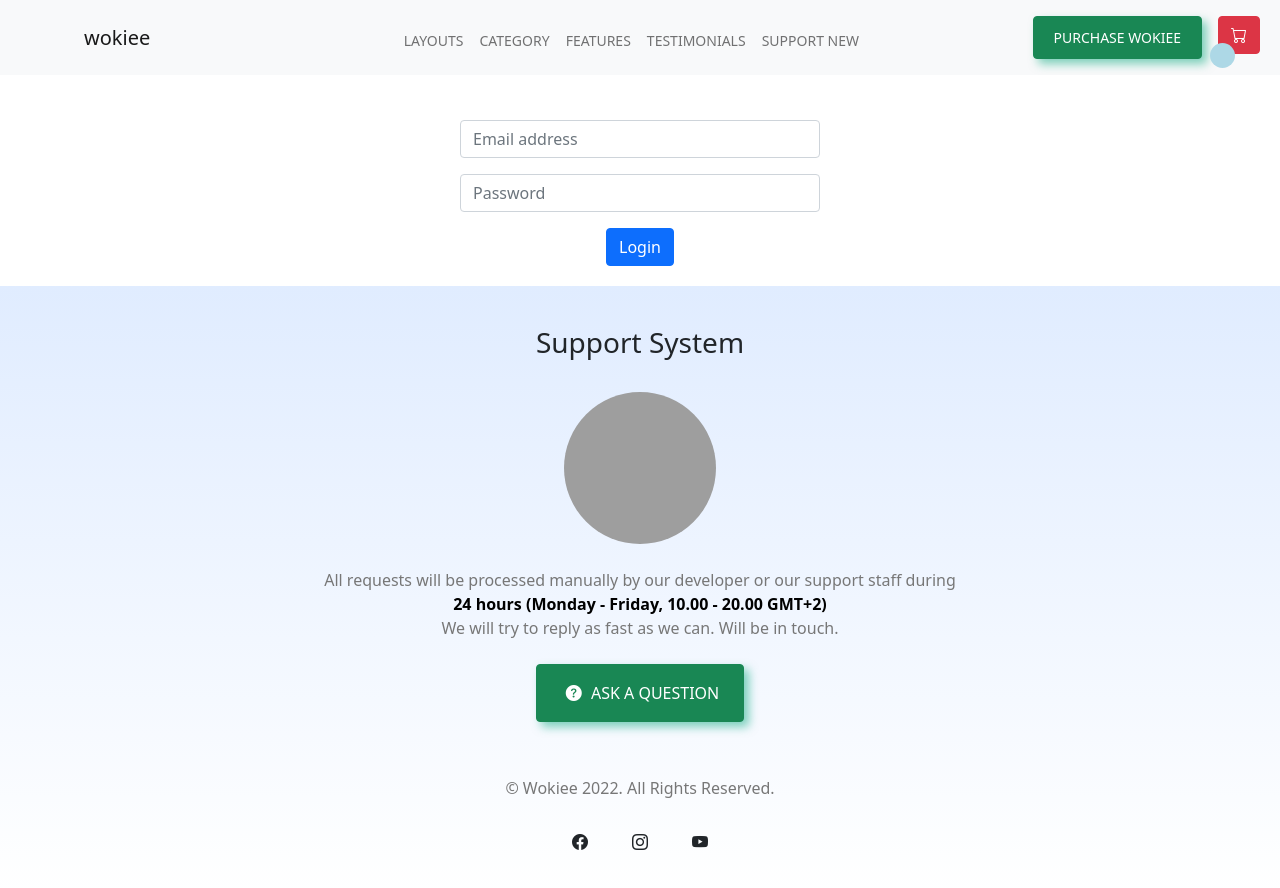
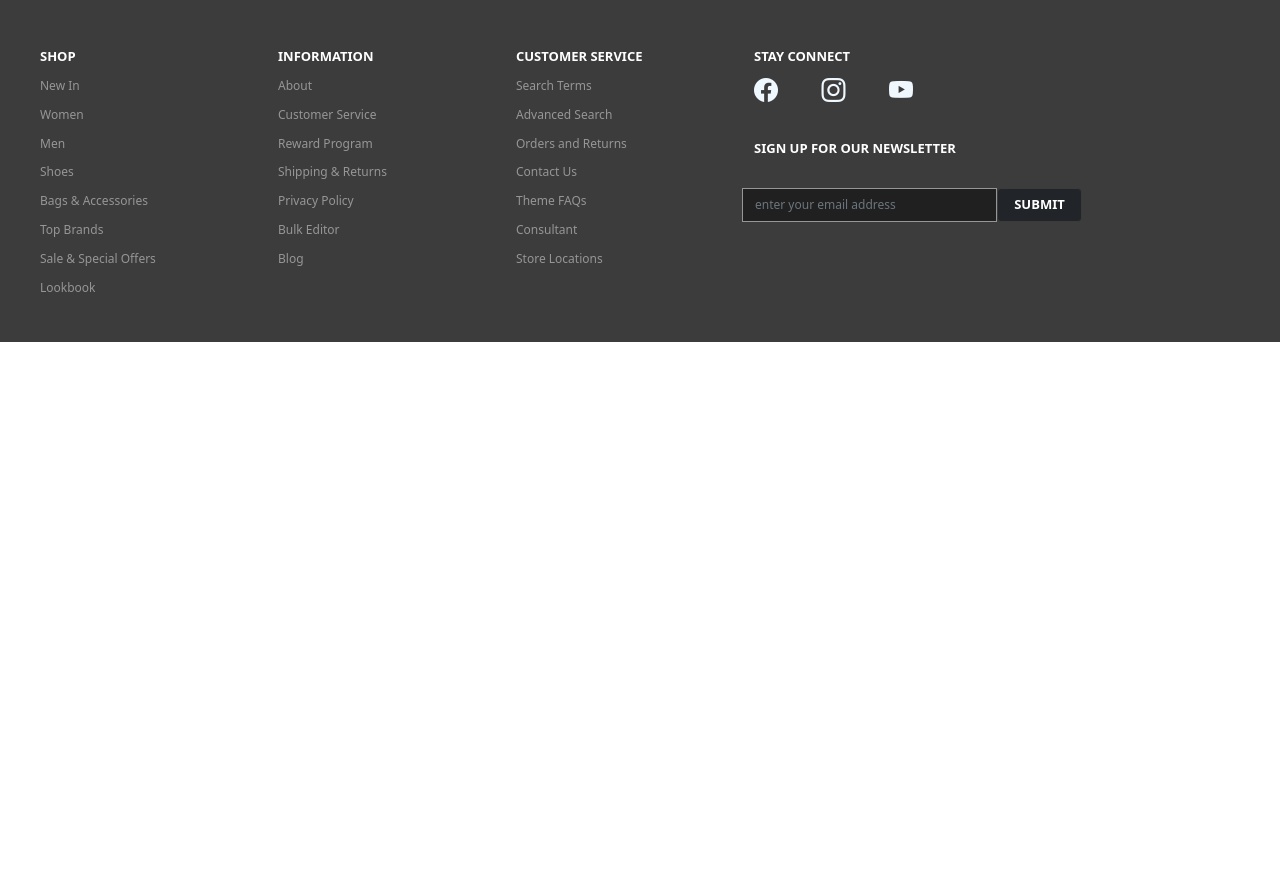
Before and after one commit to NguyenTanPhucK11/ecommerce, a website with bundled scripts: page login.html in a window 1280 px wide. After the commit the page ends 800 px from the top, so only its background shows below. Built offline with nearby package versions, Linux system fonts and the light colour scheme; no server answers; grey boxes are pictures that could not be loaded.

Commit message:
fix : footer(1)

```diff
--- a/app.js
+++ b/app.js
@@ -113,6 +113,7 @@ class Header extends HTMLElement {
     `;
   }
 }
+
 class Footer extends HTMLElement {
   connectedCallback() {
     this.innerHTML = ` <div class="col">
--- a/login.html
+++ b/login.html
@@ -16,7 +16,7 @@
     <link rel="stylesheet" href="styles.css" />
   </head>
   <body>
-    <header class="header">
+    <!-- <header class="header">
       <main-header></main-header>
     </header>
     <div class="container login">
@@ -29,9 +29,43 @@
       <div id="invalid-user"></div>
 
       <button class="btn btn-primary" id="btn-login" type="button">Login</button>
-    </div>
-    <footer class="footer">
-      <main-footer></main-footer>
+    </div> -->
+    <footer
+      class="footer"
+      x-data="{
+      footer : [{title : 'SHOP', subTitle:['New In','Women','Men','Shoes','Bags & Accessories','Top Brands','Sale & Special Offers','Lookbook']},
+      {title : 'INFORMATION', subTitle:['About','Customer Service','Reward Program','Shipping & Returns','Privacy Policy','Bulk Editor','Blog']},
+      {title : 'CUSTOMER SERVICE', subTitle:['Search Terms','Advanced Search','Orders and Returns','Contact Us','Theme FAQs','Consultant','Store Locations']}
+      ]
+    }"
+    >
+      <div class="row text-start">
+        <template x-for="f in footer">
+          <div class="col">
+            <div class="footer__title" x-text="f.title"></div>
+            <template x-for="s in f.subTitle">
+              <div class="footer__subTitle" x-text="s"></div>
+            </template>
+          </div>
+        </template>
+        <div class="col-5">
+          <div class="footer__title">STAY CONNECT</div>
+          <div class="col-5 d-flex justify-content-start">
+            <i class="col bi-facebook" style="color: aliceblue; font-size: 24px"></i>
+            <i class="col bi-instagram" style="color: aliceblue; font-size: 24px"></i>
+            <i class="col bi-youtube" style="color: aliceblue; font-size: 24px"></i>
+          </div>
+          <div class="footer__title py-4">SIGN UP FOR OUR NEWSLETTER</div>
+          <div class="row">
+            <input
+              class="col-4 footer__inputForm form-control w-50"
+              placeholder="enter your email address"
+              type="text"
+            />
+            <button class="col-2 footer__submit btn btn-dark">SUBMIT</button>
+          </div>
+        </div>
+      </div>
     </footer>
     <script type="module" src="app.js"></script>
     <script
--- a/styles.css
+++ b/styles.css
@@ -99,7 +99,7 @@ body {
 .footer {
   position: relative;
   bottom: 0%;
-  background: linear-gradient(180deg, #e0ecff 0%, #ffffff 100%);
+  background-color: #3c3c3c;
   padding: 40px;
 }
 
@@ -132,6 +132,35 @@ body {
   line-height: 24px;
   font-weight: 300;
   color: #777;
+}
+
+.footer .footer__title {
+  color: #fff;
+  font-size: 13px;
+  font-weight: 700;
+  line-height: 2rem;
+}
+
+.footer .footer__subTitle {
+  color: #969696;
+  font-size: 12px;
+  line-height: 1.8rem;
+}
+
+.footer .footer__inputForm {
+  color: #969696;
+  font-size: 12px;
+  background-color: #202020;
+  border-radius: 0;
+  border: 0.5px solid #969696;
+}
+
+.footer .footer__submit {
+  /* background-color: #3b3b3b; */
+  border-color: #3b3b3b;
+  color: #ffffff;
+  font-weight: 700;
+  font-size: 13px;
 }
 
 .card__library {
@@ -405,7 +434,7 @@ a:active {
 
 @media only screen and (min-width: 1440px) {
   body {
-    width: 1440px;
+    /* width: 1440px; */
   }
 }
 
```
